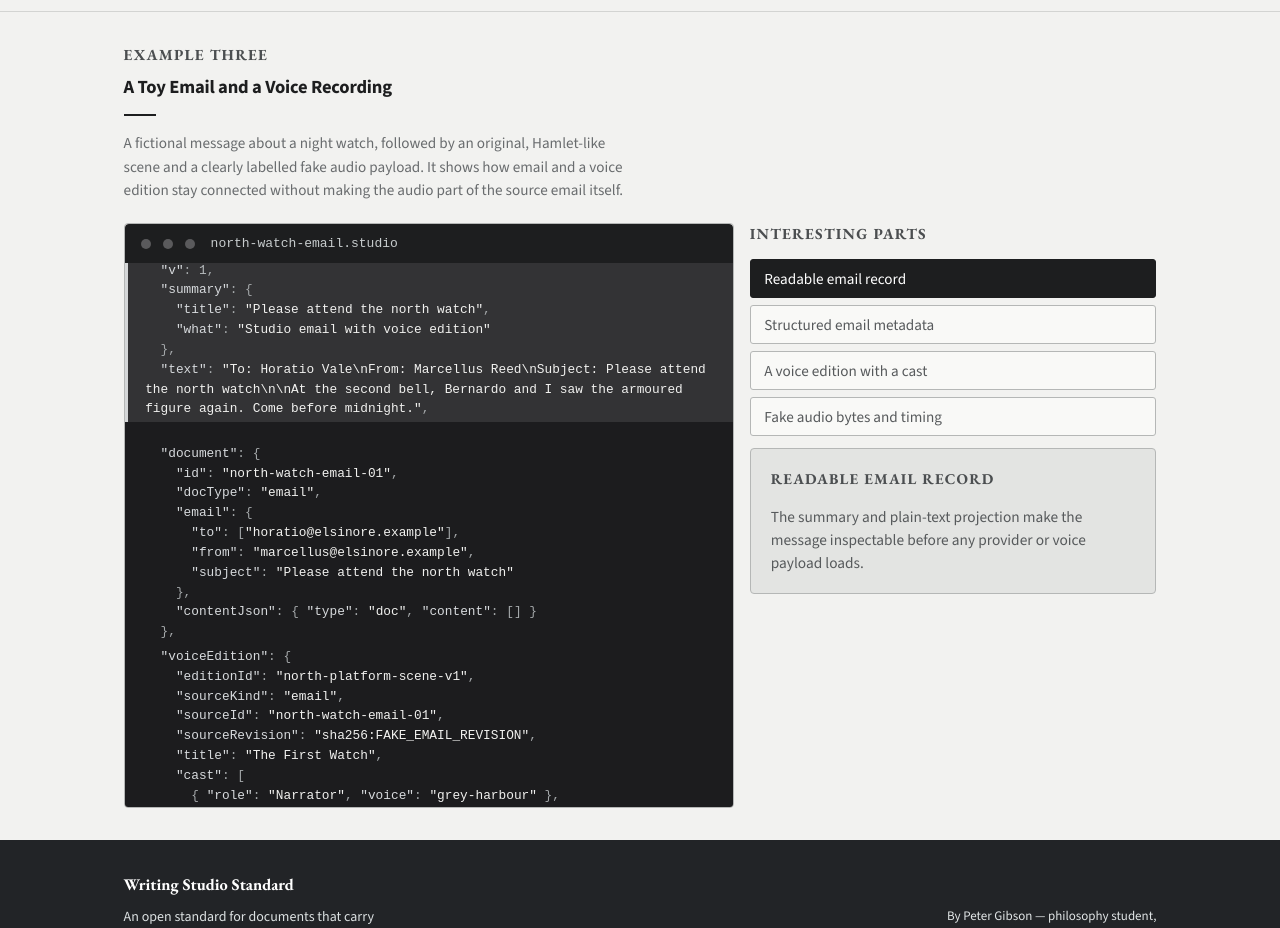
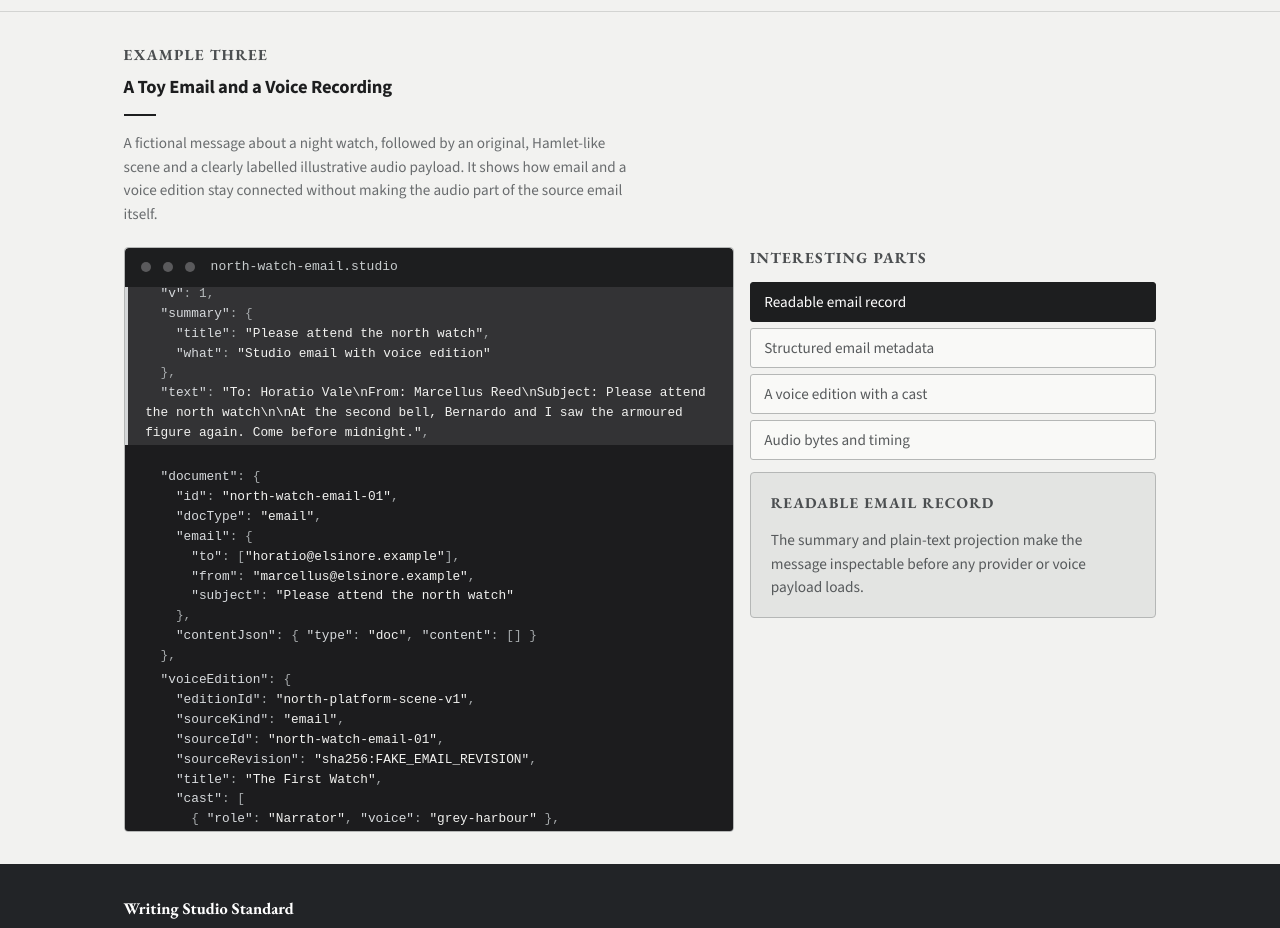
Before and after one commit to albatross310/writingstudiostandard, a React (Vite) app: page /examples in a window 1280 px wide. Shown: the part 1780-2708 px from the top of the page. Built offline with nearby package versions, Linux system fonts and the light colour scheme.

Commit message:
Rename illustrative audio placeholder

```diff
--- a/src/content/engineering-spec.md
+++ b/src/content/engineering-spec.md
@@ -952,7 +952,7 @@ Targets SHOULD use durable document anchors and MUST declare their coordinate or
 
 ## Appendix B: Complete worked examples (informative)
 
-These are the complete illustrative snippets displayed on the Examples page, concatenated in their displayed order. Comments, shortened hashes, ellipses and fake Base64 strings are deliberate; the examples explain relationships and are not byte-valid conformance fixtures. A production fixture MUST replace every elision with valid data and satisfy the normative rules above.
+These are the complete illustrative snippets displayed on the Examples page, concatenated in their displayed order. Comments, shortened hashes, ellipses and placeholder Base64 strings are deliberate; the examples explain relationships and are not byte-valid conformance fixtures. A production fixture MUST replace every elision with valid data and satisfy the normative rules above.
 
 ### B.1 Toy essay — `on-artificial-languages.studio`
 
@@ -1212,9 +1212,9 @@ The projection places To, From and Subject before the body so the message is ins
 
 The short night-watch script is original and intentionally Hamlet-like without reproducing the play. The edition identifies its source kind, stable source ID and exact revision before naming a cast and script. A source edit changes the revision and requires reuse or invalidation decisions at part granularity.
 
-#### B.3.4 Fake audio bytes and timing
+#### B.3.4 Audio bytes and timing
 
-The Base64 value decodes to fake marker bytes and is deliberately not playable. It demonstrates the location of audio, duration and timing entries. A production record SHOULD use an attachment reference rather than a large inline string, MUST identify media type and integrity, and MUST ensure timing values are monotonic, non-negative and within the part duration.
+The Base64 value decodes to illustrative marker bytes and is deliberately not playable. It demonstrates the location of audio, duration and timing entries. A production record SHOULD use an attachment reference rather than a large inline string, MUST identify media type and integrity, and MUST ensure timing values are monotonic, non-negative and within the part duration.
 
 ## Appendix C: Complete public FAQ (informative)
 
--- a/src/pages/Examples.jsx
+++ b/src/pages/Examples.jsx
@@ -264,7 +264,7 @@ const EMAIL_VOICE_PARTS = [
   { id: 'eheader', label: 'Readable email record', body: 'The summary and plain-text projection make the message inspectable before any provider or voice payload loads.' },
   { id: 'email', label: 'Structured email metadata', body: 'The document declares its email type and carries its To, From and Subject fields beside the editable body. This example uses fictional addresses.' },
   { id: 'scene', label: 'A voice edition with a cast', body: 'The short original night-watch scene is deliberately Hamlet-like without reproducing the play. A voice edition names its source, source revision, title, cast and script.' },
-  { id: 'audio', label: 'Fake audio bytes and timing', body: 'The audio string is a deliberately fake Base64 placeholder. It demonstrates where a real rendered part, duration and word timings would live without pretending the page contains playable audio.' },
+  { id: 'audio', label: 'Audio bytes and timing', body: 'The audio string is an illustrative Base64 placeholder. It demonstrates where a real rendered part, duration and word timings would live without pretending the page contains playable audio.' },
 ]
 
 function Explorer({ filename, blocks, parts, firstId }) {
@@ -367,7 +367,7 @@ export default function Examples() {
           <hr className="divider" />
           <p style={{ marginBottom: '0.5rem', color: 'var(--quiet)', fontSize: '0.95rem', maxWidth: '68ch' }}>
             A fictional message about a night watch, followed by an original, Hamlet-like scene and a
-            clearly labelled fake audio payload. It shows how email and a voice edition stay connected
+            clearly labelled illustrative audio payload. It shows how email and a voice edition stay connected
             without making the audio part of the source email itself.
           </p>
           <Explorer filename="north-watch-email.studio" blocks={EMAIL_VOICE_BLOCKS} parts={EMAIL_VOICE_PARTS} firstId="eheader" />
```
